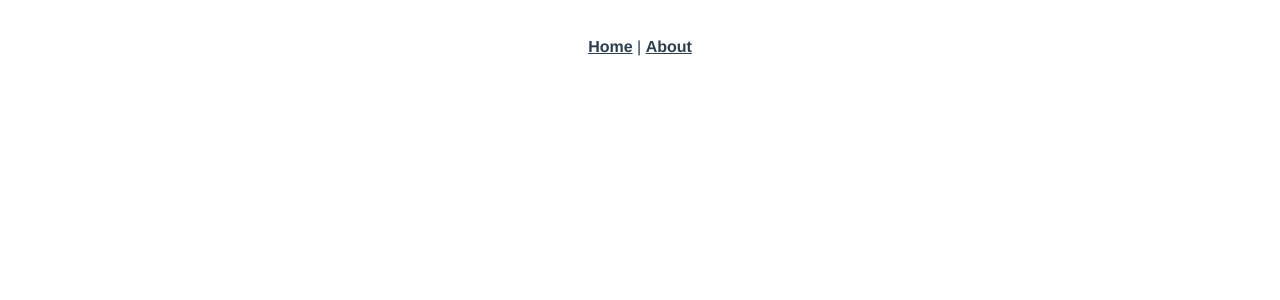
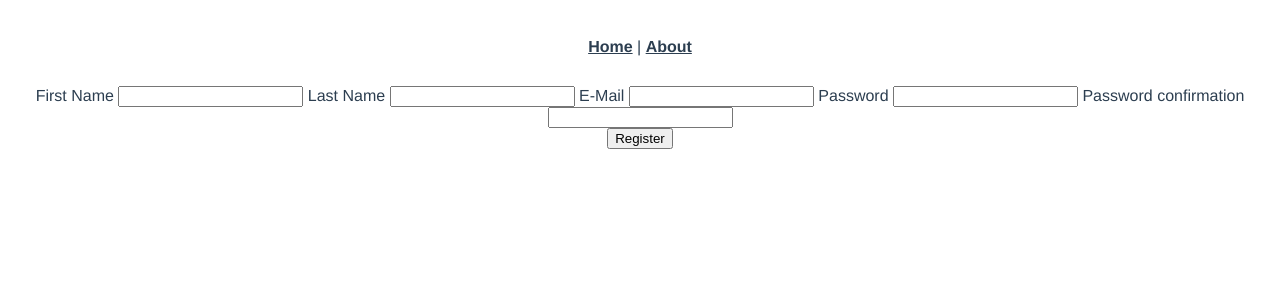
Before and after one commit to IcyDrae/vaults, a Vue app in the folder web/: page /registration in a window 1280 px wide. Before the commit this address had no page. Shown: the top 300 px of the page. Built offline with nearby package versions, Linux system fonts and the light colour scheme.

Commit message:
feature: registration form WIP Changes to be committed: 	modified:   package-lock.json 	modified:   package.json 	modified:   src/main.js 	modified:   src/router/index.js 	new file:   src/views/Login.vue 	new file:   src/views/Registration.vue

```diff
--- a/web/package.json
+++ b/web/package.json
@@ -10,8 +10,10 @@
   "dependencies": {
     "axios": "^0.21.1",
     "core-js": "^3.6.5",
+    "vee-validate": "^4.4.9",
     "vue": "^3.0.0",
-    "vue-router": "^4.0.0-0"
+    "vue-router": "^4.0.0-0",
+    "yup": "^0.32.9"
   },
   "devDependencies": {
     "@vue/cli-plugin-babel": "~4.5.0",
--- a/web/src/router/index.js
+++ b/web/src/router/index.js
@@ -1,5 +1,6 @@
 import { createRouter, createWebHistory } from 'vue-router'
 import Home from '../views/Home.vue'
+import Registration from "../views/Registration";
 
 const routes = [
   {
@@ -8,12 +9,9 @@ const routes = [
     component: Home
   },
   {
-    path: '/about',
-    name: 'About',
-    // route level code-splitting
-    // this generates a separate chunk (about.[hash].js) for this route
-    // which is lazy-loaded when the route is visited.
-    component: () => import(/* webpackChunkName: "about" */ '../views/About.vue')
+    path: '/registration',
+    name: 'Registration',
+    component: Registration
   }
 ]
 
--- /dev/null
+++ b/web/src/views/Registration.vue
@@ -0,0 +1,73 @@
+<template>
+  <div>
+    <VeeValidateForm @submit="submit" :validation-schema="schema" v-slot="{ errors }">
+      <label>
+        First Name
+        <VeeValidateField name="first_name" type="text" />
+      </label>
+
+      <label>
+        Last Name
+        <VeeValidateField name="last_name" type="text" />
+      </label>
+
+      <label>
+        E-Mail
+        <VeeValidateField name="email" type="email" />
+      </label>
+
+      <label>
+        Password
+        <VeeValidateField name="password" type="password" />
+      </label>
+
+      <label>
+        Password confirmation
+        <VeeValidateField name="password_confirmation" type="password" />
+      </label>
+
+      <br>
+      <li v-for="(message, field) in errors" :key="field">
+        {{ message }}
+      </li>
+
+      <button>Register</button>
+    </VeeValidateForm>
+  </div>
+</template>
+
+<script>
+
+import * as VeeValidate from 'vee-validate';
+import * as yup from 'yup';
+
+export default {
+  name: "Registration",
+  components: {
+    VeeValidateForm: VeeValidate.Form,
+    VeeValidateField: VeeValidate.Field,
+  },
+  data() {
+    const schema = yup.object({
+      first_name: yup.string().required().label("First name"),
+      last_name: yup.string().required().label("Last name"),
+      email: yup.string().required().email().label("E-Mail"),
+      password: yup.string().required().min(16).label("Password"),
+      password_confirmation: yup.string().oneOf([yup.ref('password'), null], 'Passwords must match').label("Password confirmation"),
+    });
+
+    return {
+      schema
+    };
+  },
+  methods: {
+    submit(values) {
+      console.log(values);
+    }
+  }
+}
+</script>
+
+<style scoped>
+
+</style>
```
Also changed, not shown: web/src/main.js (+5 -4 lines), web/src/views/Login.vue (added, +13 -0 lines), 1 other file (tests, documents, lock files or other folders).
